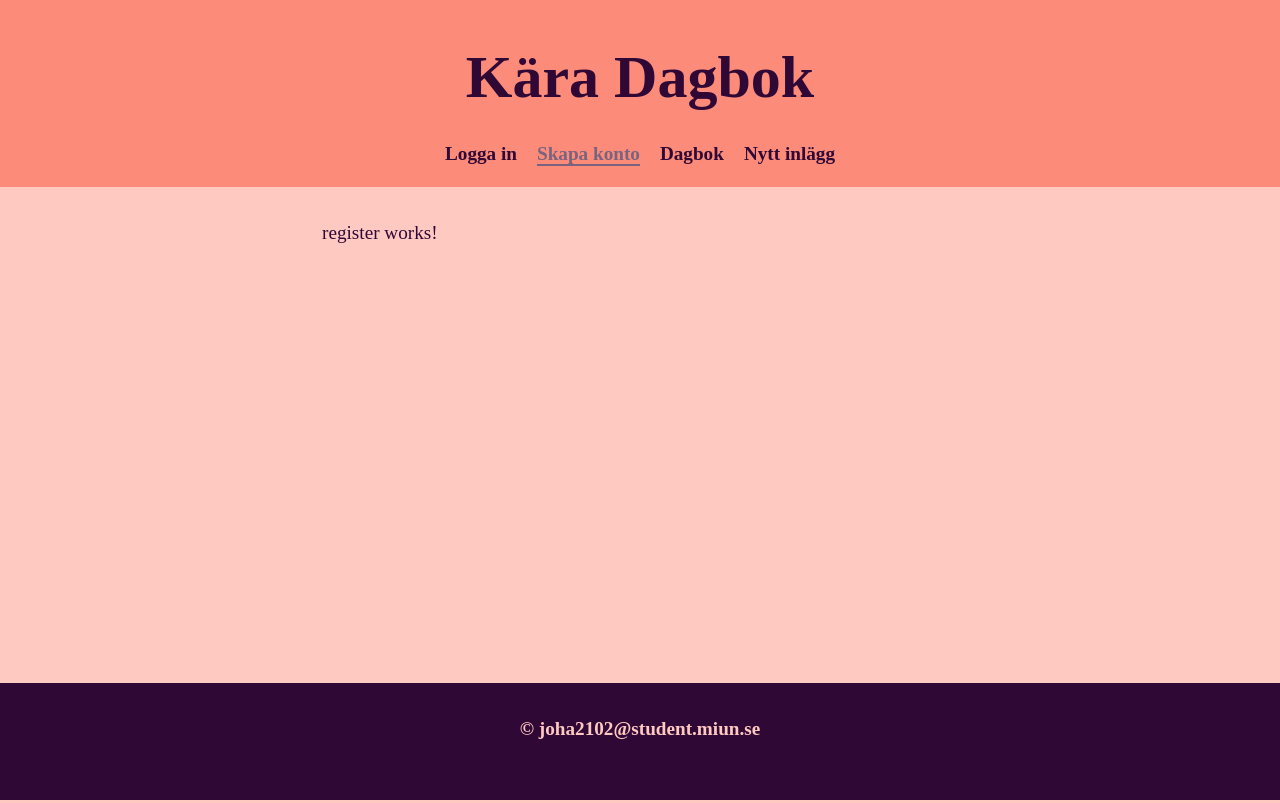
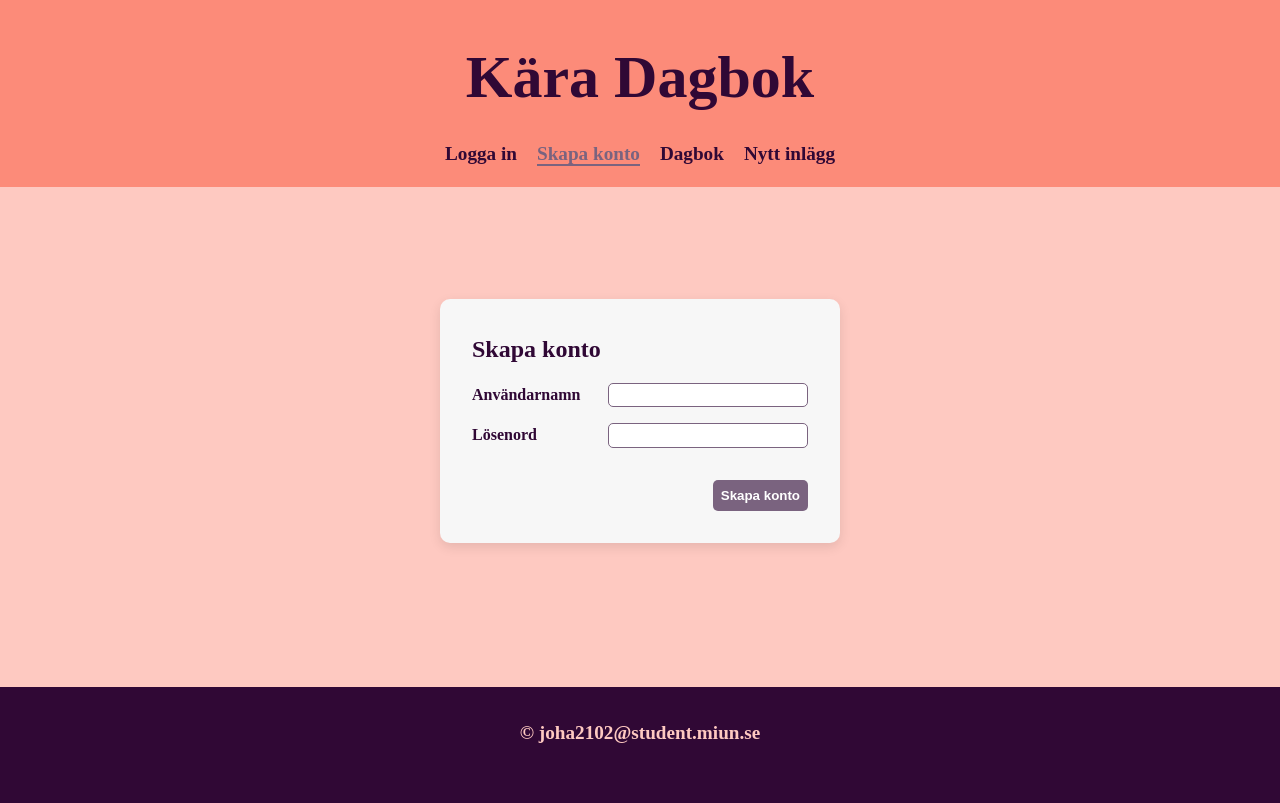
Before and after one commit to JohannaHannahoJ/bbw-labb-4-frontend, an Angular app: page /register in a window 1280 px wide. Built offline with nearby package versions, Linux system fonts and the light colour scheme; a web font is replaced by a local one.

Commit message:
Add authentication and entry services

```diff
--- a/src/app/register/register.html
+++ b/src/app/register/register.html
@@ -1 +1,29 @@
-<p>register works!</p>
+<section class="container">
+
+    <h2>Skapa konto</h2>
+
+    <form (ngSubmit)="register()">
+
+        <div class="form-row">
+            <label for="username">Användarnamn</label>
+
+            <input type="text" id="username" name="username" [(ngModel)]="username" required>
+        </div>
+
+        <div class="form-row">
+            <label for="password">Lösenord</label>
+
+            <input type="password" id="password" name="password" [(ngModel)]="password" required>
+        </div>
+
+        <p class="message">{{ message() }}</p>
+
+        <button type="submit">
+            Skapa konto
+        </button>
+
+    </form>
+
+
+
+</section>
--- a/src/app/register/register.ts
+++ b/src/app/register/register.ts
@@ -1,9 +1,39 @@
-import { Component } from '@angular/core';
+import { Component, inject, signal } from '@angular/core';
+import { FormsModule } from '@angular/forms';
+import { AuthService } from '../services/auth.service';
+import { RegisterResponse } from '../models/register-response';
 
 @Component({
   selector: 'app-register',
-  imports: [],
+  imports: [FormsModule],
   templateUrl: './register.html',
   styleUrl: './register.css',
 })
-export class Register {}
+export class Register {
+  username: string = "";
+  password: string = "";
+
+  message = signal(""); // För meddelanden i frontend
+  authService = inject(AuthService); // används för att kunna anropa backends auth routes
+
+  // körs när anv. skickar formuläret
+  register(): void {
+    const user = {
+      username: this.username,
+      password: this.password
+    };
+
+    this.authService.register(user).subscribe({
+      next: (response: RegisterResponse) => {
+        this.message.set(response.message)
+        this.username = "";
+        this.password = "";
+      },
+
+      error: (error) => {
+        this.message.set(error.error.message)
+      }
+    });
+  }
+
+}
--- a/src/styles.css
+++ b/src/styles.css
@@ -9,9 +9,10 @@
 
 :root {
     --text: #300835;
-    --bg:  #fec9c1;
+    --bg: #fec9c1;
     --piff: #fc8b79;
-    --wakeup: #951528; /* alt. #ff7062*/
+    --wakeup: #951528;
+    /* alt. #ff7062*/
     --harmony: #7a637f;
 }
 
@@ -48,6 +49,61 @@ h2 {
     margin-bottom: 1rem;
 }
 
+.container {
+    max-width: 400px;
+    margin: 5rem auto;
+    padding: 2rem;
+    border-radius: 10px;
+    background: #f7f7f7;
+    box-shadow: 0 4px 12px rgba(0, 0, 0, 0.1);
+}
+
+
+.form-row {
+    display: grid;
+    grid-template-columns: 120px 1fr;
+    align-items: center;
+
+    gap: 1rem;
+    margin-bottom: 1rem;
+}
+
+label {
+    font-weight: 600;
+}
+
+input {
+    padding: 0.2rem;
+    font-family: inherit;
+    text-align: center;
+    border: solid 1px var(--harmony);
+    border-radius: 5px;
+}
+
+button {
+    display: block;
+    margin-left: auto;
+    margin-top: 2rem;
+
+    padding: 0.5rem;
+    border: none;
+    border-radius: 5px;
+    background-color: var(--harmony);
+    color: white;
+    font-weight: bold;
+    cursor: pointer;
+}
+
+button:hover {
+    background-color: var(--text);
+}
+
+.message {
+  margin-top: 1rem;
+  text-align: center;
+  color: var(--wakeup);
+}
+
 p {
     margin-bottom: 1.5rem;
     font-size: 1.2rem;
```
